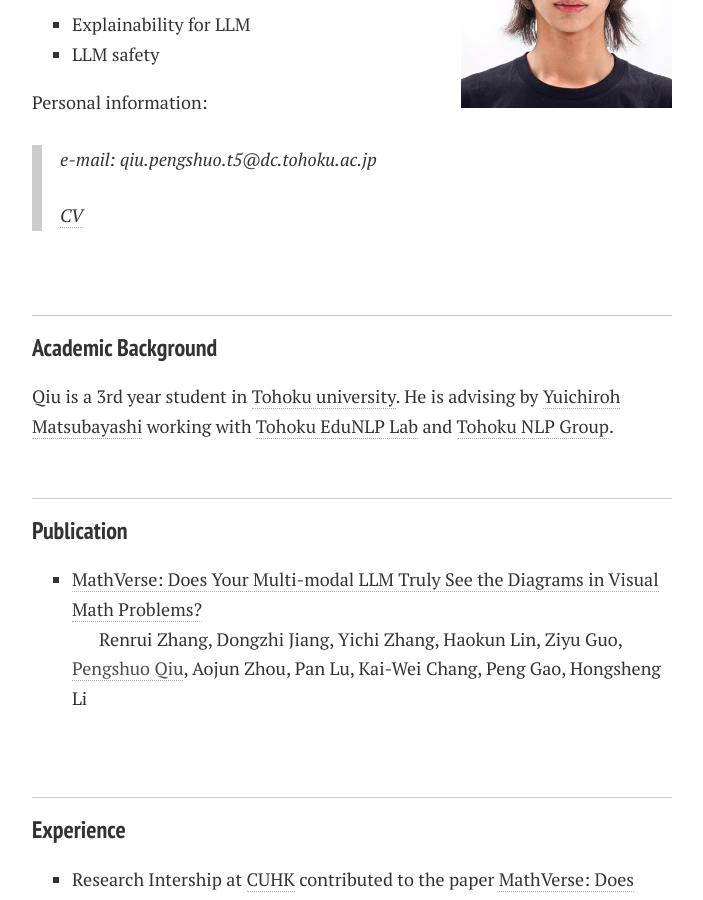
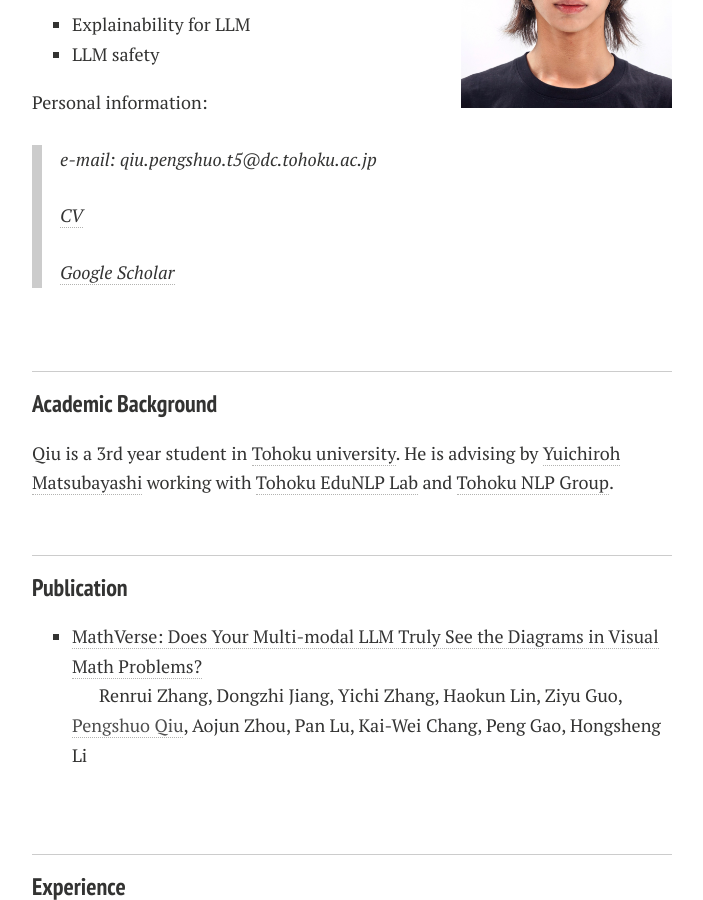
Before and after one commit to prnszz/prnszz.github.io, a Jekyll site: the page built from index.md, in a window 1280 px wide and 900 px high, scrolled down 333 px. Shown: the whole window, without its empty margins (288-991 px from the left). Built offline with Jekyll 4.4.1, drawn with Linux system fonts in a browser that asks for light colours; nearby versions of some CDN libraries; comment, search, counter and statistics services are not loaded; a style sheet for code colours, icons or effects is not loaded; our own code applies the rules of GitHub Pages for plain Markdown files.

Commit message:
google scholar

```diff
--- a/index.md
+++ b/index.md
@@ -18,6 +18,8 @@ Personal information:
 > e-mail: qiu.pengshuo.t5@dc.tohoku.ac.jp
 >
 > [CV](https://prnszz.github.io/CV.pdf)
+>
+> [Google Scholar](https://scholar.google.fr/citations?hl=zh-CN&pli=1&user=g2JKUtEAAAAJ)
 
 <br>
 
```
Also changed, not shown: 1 other file.
